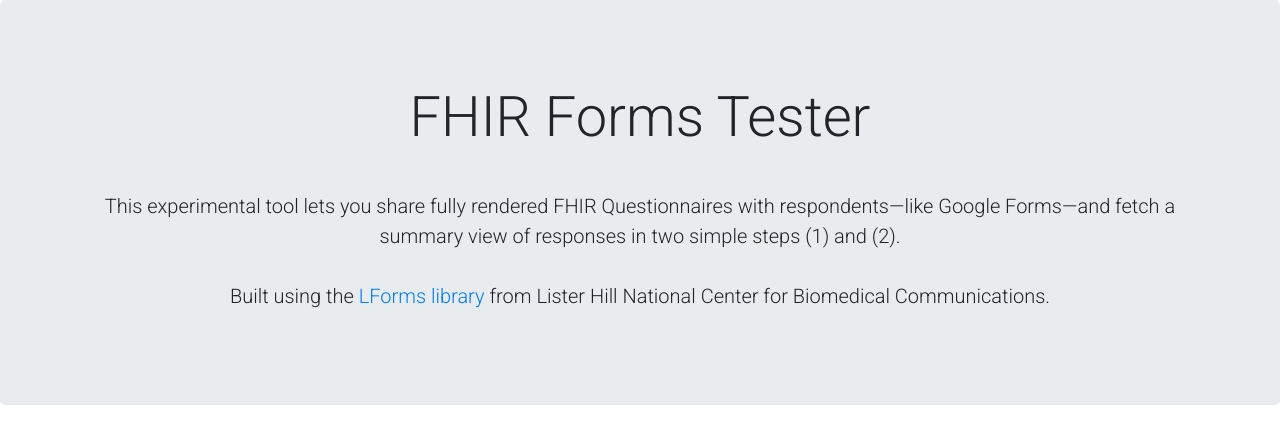
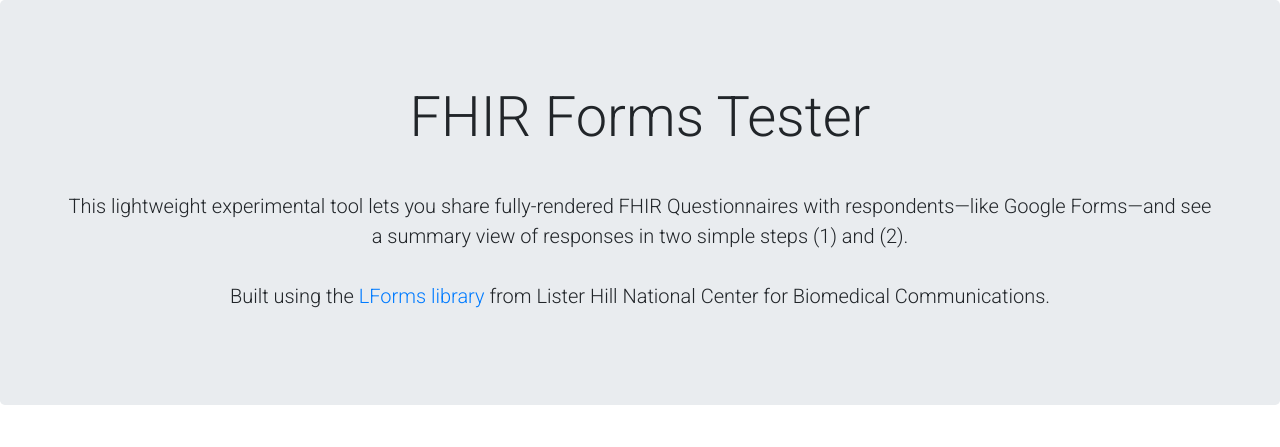
Before and after one commit to HaotianHuang/fhirforms, a Flask app: page / in a window 1280 px wide. Shown: the top 447 px of the page. Run offline with Flask 3, Linux system fonts and the light colour scheme; some libraries are stand-ins or nearby versions.

Commit message:
home text

```diff
--- a/templates/home.html
+++ b/templates/home.html
@@ -50,7 +50,7 @@
   <body>
     <div class="jumbotron text-center">
       <h1 class="display-4">FHIR Forms Tester</h1>
-      <p class="lead">This experimental tool lets you share fully rendered FHIR Questionnaires with respondents—like Google Forms—and fetch a summary view of responses in two simple steps (1) and (2).</p>
+      <p class="lead">This lightweight experimental tool lets you share fully-rendered FHIR Questionnaires with respondents—like Google Forms—and see a summary view of responses in two simple steps (1) and (2).</p>
       <p class="lead">Built using the <a href="https://github.com/lhncbc/lforms" target="_blank">LForms library</a> from Lister Hill National Center for Biomedical Communications.</p>
     </div>
     <div class="container">
```
